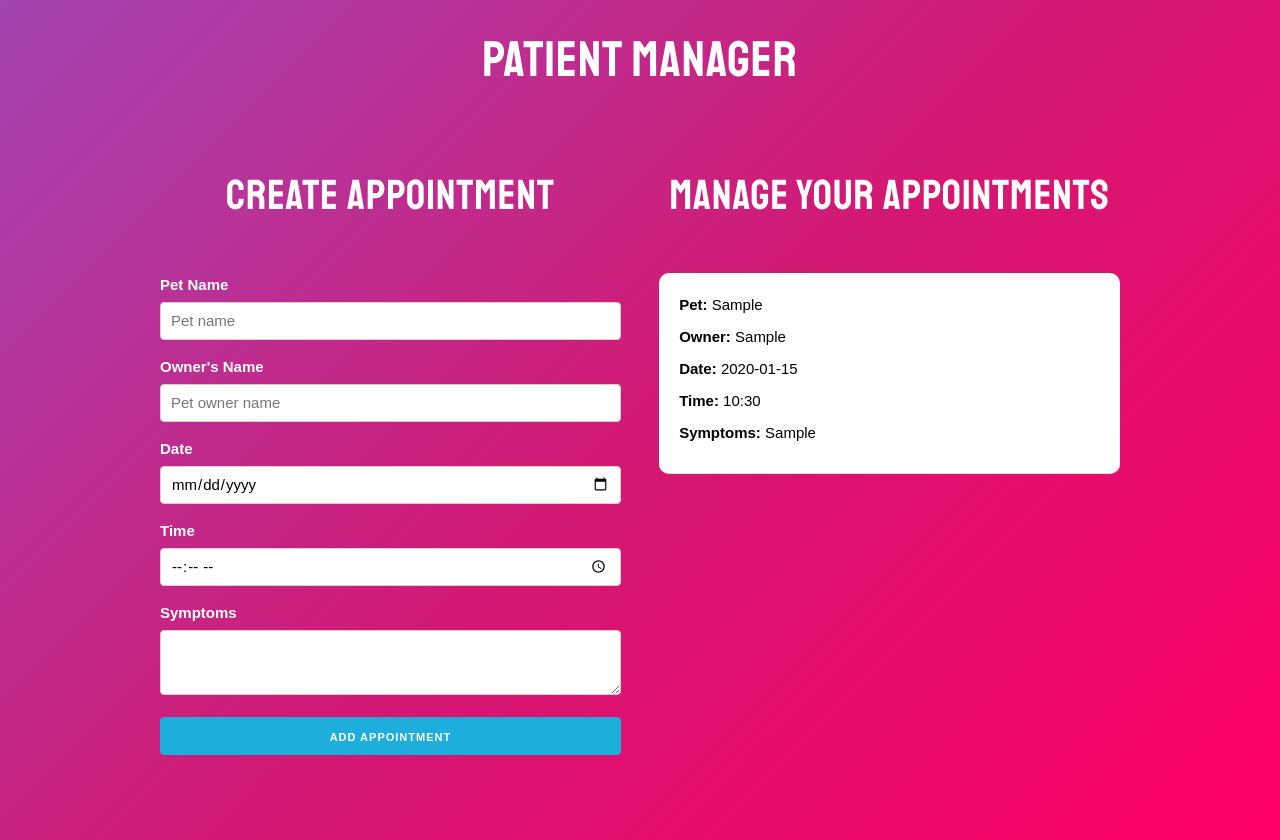
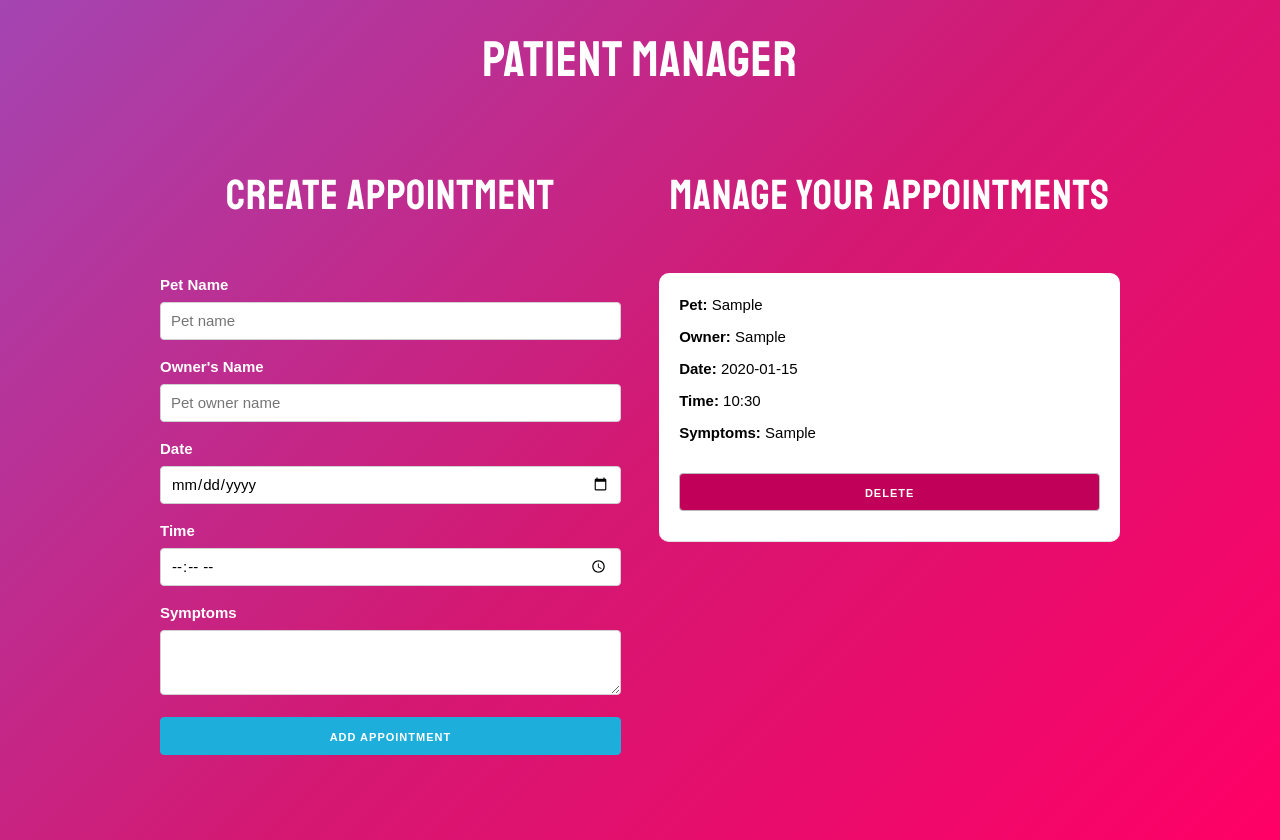
Before and after one commit to PabloMunizMontoya/patientManagerWithReact, a React (Create React App) app in the folder patient-manager-with-react/: page / in a window 1280 px wide. Both pictures are taken after typing "Sample", "Sample", "2020-01-15", "10:30", "Sample" into the empty fields and a click on the button "ADD APPOINTMENT". Built offline with nearby package versions, Linux system fonts and the light colour scheme.

Commit message:
add delete appointments button, with function that delete the appointments

```diff
--- a/patient-manager-with-react/src/App.js
+++ b/patient-manager-with-react/src/App.js
@@ -14,6 +14,14 @@
       appointment
     ])
   }
+
+  //function that eliminate a appointment by id
+  const deleteAppointments = id => {
+    const newAppointments = appointments.filter(appointment => appointment.id !== id  )
+    SetAppointments(newAppointments)
+  }
+
+  // conditional message
   return (
     <Fragment>
       <h1>Patient Manager</h1>
@@ -30,6 +38,7 @@
               <Appointment
                 key={appointment.id}
                 appointment={appointment}
+                deleteAppointments={deleteAppointments}
               />
             ))}
           </div>
--- a/patient-manager-with-react/src/components/Appointment.jsx
+++ b/patient-manager-with-react/src/components/Appointment.jsx
@@ -1,6 +1,6 @@
 import React from 'react'
 
-const Appointment = ({appointment}) => {
+const Appointment = ({appointment, deleteAppointments}) => {
     return (
         <div className='cita'>
             <p>Pet: <span>{appointment.pet}</span> </p>
@@ -8,6 +8,11 @@
             <p>Date: <span>{appointment.date}</span> </p>
             <p>Time: <span>{appointment.time}</span> </p>
             <p>Symptoms: <span>{appointment.symptoms}</span> </p>
+
+            <button
+                className='button eliminar u-full-width'
+                onClick={ () => deleteAppointments(appointment.id)}
+            >Delete</button>
         </div>
     );
 }
```
